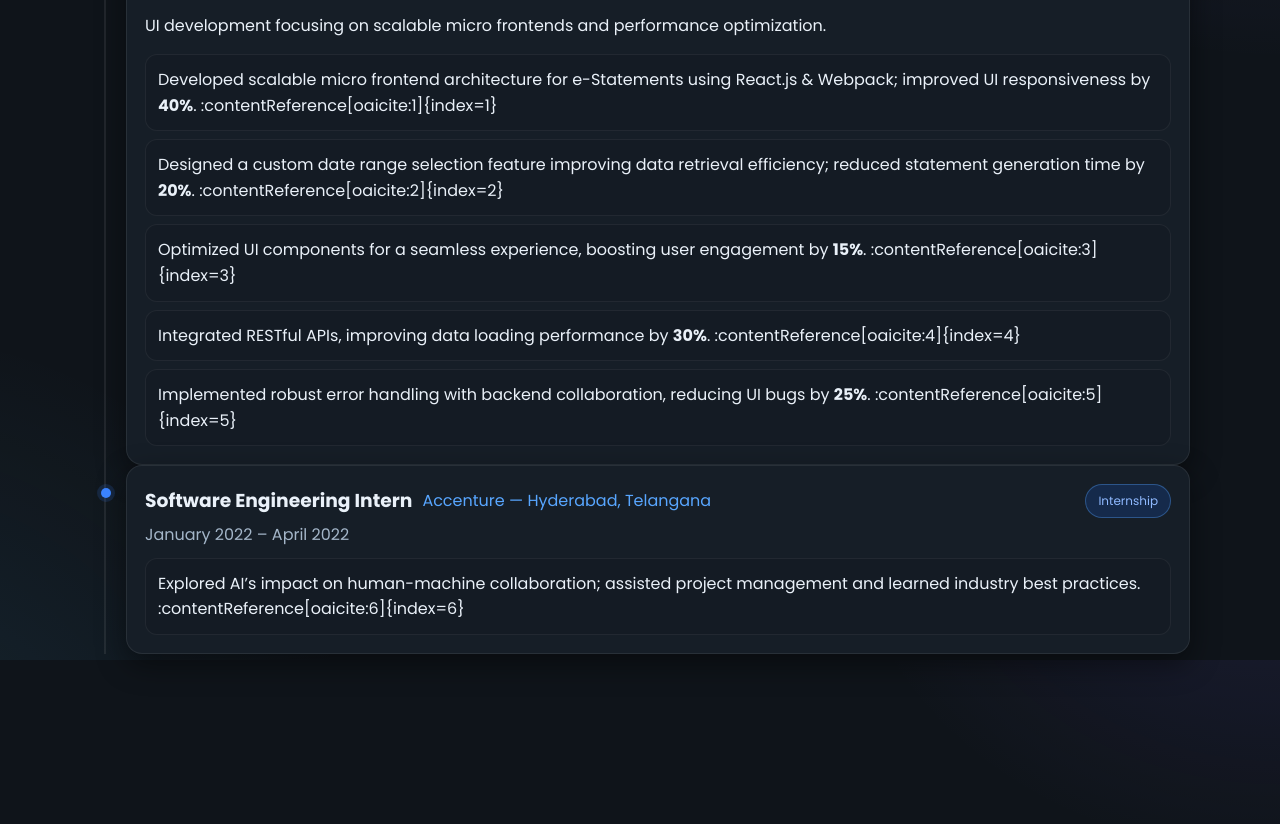
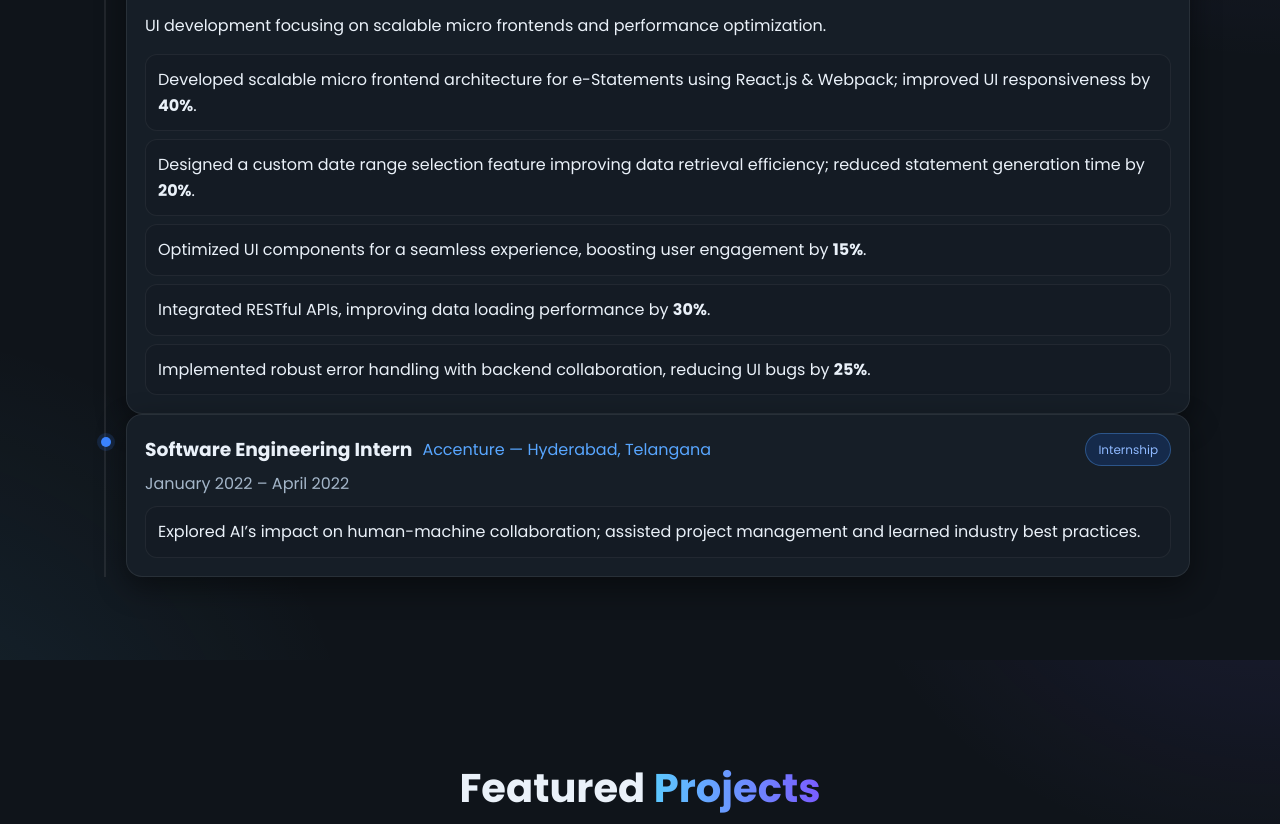
Before and after one commit to karthik736/Portfolio, a plain HTML site: page index.html in a window 1280 px wide. Shown: the part 2540-3364 px from the top of the page. Drawn offline with Linux system fonts and the light colour scheme.

Commit message:
Update index.html

```diff
--- a/index.html
+++ b/index.html
@@ -209,11 +209,11 @@
         <p class="meta"><span>September 2023 – June 2024</span> • <span>Remote</span></p>
         <p class="xp-desc">UI development focusing on scalable micro frontends and performance optimization.</p>
         <ul class="bullets">
-          <li>Developed scalable micro frontend architecture for e-Statements using React.js & Webpack; improved UI responsiveness by <strong>40%</strong>. :contentReference[oaicite:1]{index=1}</li>
-          <li>Designed a custom date range selection feature improving data retrieval efficiency; reduced statement generation time by <strong>20%</strong>. :contentReference[oaicite:2]{index=2}</li>
-          <li>Optimized UI components for a seamless experience, boosting user engagement by <strong>15%</strong>. :contentReference[oaicite:3]{index=3}</li>
-          <li>Integrated RESTful APIs, improving data loading performance by <strong>30%</strong>. :contentReference[oaicite:4]{index=4}</li>
-          <li>Implemented robust error handling with backend collaboration, reducing UI bugs by <strong>25%</strong>. :contentReference[oaicite:5]{index=5}</li>
+          <li>Developed scalable micro frontend architecture for e-Statements using React.js & Webpack; improved UI responsiveness by <strong>40%</strong>.</li>
+          <li>Designed a custom date range selection feature improving data retrieval efficiency; reduced statement generation time by <strong>20%</strong>.</li>
+          <li>Optimized UI components for a seamless experience, boosting user engagement by <strong>15%</strong>.</li>
+          <li>Integrated RESTful APIs, improving data loading performance by <strong>30%</strong>.</li>
+          <li>Implemented robust error handling with backend collaboration, reducing UI bugs by <strong>25%</strong>.</li>
         </ul>
       </article>
 
@@ -226,7 +226,7 @@
         </div>
         <p class="meta"><span>January 2022 – April 2022</span></p>
         <ul class="bullets">
-          <li>Explored AI’s impact on human-machine collaboration; assisted project management and learned industry best practices. :contentReference[oaicite:6]{index=6}</li>
+          <li>Explored AI’s impact on human-machine collaboration; assisted project management and learned industry best practices.</li>
         </ul>
       </article>
     </div>
```
